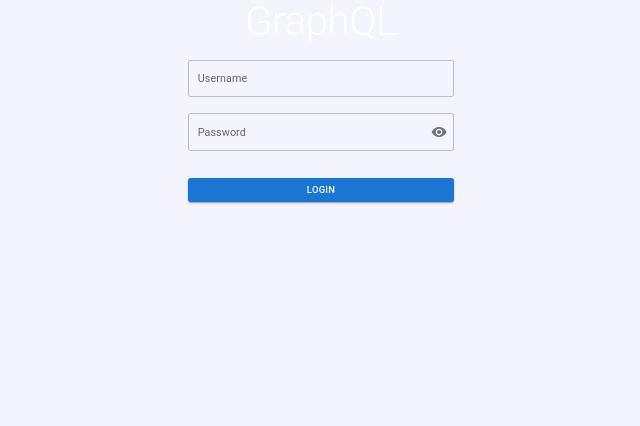
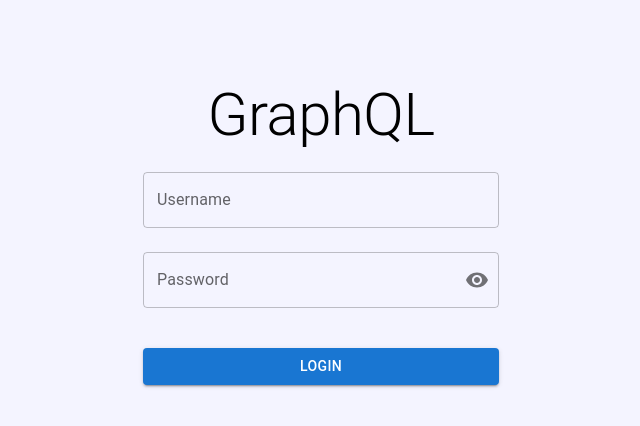
Before and after one commit to Sayed4Work/graphql, a React (Create React App) app: page /#/ in a window 1280 px wide. Shown: the part 168-594 px from the top of the page, without its empty margins (319-959 px from the left). Built offline with nearby package versions, Linux system fonts and the light colour scheme.

Commit message:
style: change backgroundColor & resize xp graph

```diff
--- a/src/assets/css/global.css
+++ b/src/assets/css/global.css
@@ -3,9 +3,13 @@ body {
   font-family: 'Arial', sans-serif;
   margin: 0;
   padding: 0;
-  background-color: #f4f4ff;
+  background-color: #2b2b2b;
   color: #fff;
   overflow-x: hidden;
+}
+
+.login-page{
+  background-color: f4f4ff;
 }
 
 /* Scrollbars styling (optional) */
@@ -22,9 +26,3 @@ body {
 ::-webkit-scrollbar-track {
   background-color: rgba(255, 255, 255, 0.1);
 }
-
-@media (min-width: 1280px) {
-  body {
-    zoom: 67%;
-  }
-}
--- a/src/dashboard/xpPerMonth.jsx
+++ b/src/dashboard/xpPerMonth.jsx
@@ -56,7 +56,7 @@ function XpPerMonth() {
           <LineChart
             xAxis={[{ scaleType: "point", data: monthlyXp.map((d) => d.month) }]}
             series={[{ data: monthlyXp.map((d) => d.xp), curve: "linear" , color: "rgba(2, 154, 2, 0.6)" }]}
-            width={800}
+            width={600}
             height={400}
           />
         </div>
--- a/src/pages/dashboard.jsx
+++ b/src/pages/dashboard.jsx
@@ -29,7 +29,7 @@ function Dashboard() {
   sx={{
     width: "100%", // Prevent extra width
     height: "100vh",
-    backgroundColor: "#f4f4ff",
+    backgroundColor: "#2b2b2b",
     display: "flex",
     justifyContent: "center",
     padding: "20px", // Add padding to avoid content sticking to edges
@@ -44,7 +44,7 @@ function Dashboard() {
     }}
   >
     {/* All Card Components */}
-    <Card sx={{ backgroundColor: "white", color: "black", height: "400px", borderRadius: "1rem", gridColumn: "span 2" }}>
+    <Card sx={{ backgroundColor: "white", color: "black", height: "300px", borderRadius: "1rem", gridColumn: "span 2" }}>
       <Typography fontWeight="bold" variant="h6" align="center" mt={"15px"} display="flex" justifyContent="center" alignItems="center" gap={1}>
         <PersonIcon />
         User Information
@@ -79,7 +79,7 @@ function Dashboard() {
         <TrendingUpIcon />
         XP Per Month
       </Typography>
-      <CardContent sx={{ display: "flex", justifyContent: "center", alignItems: "center", height: "100%" }}>
+      <CardContent sx={{ display: "flex", justifyContent: "center", alignItems: "center", height: "100%"}}>
         <XpPerMonth />
       </CardContent>
     </Card>
--- a/src/pages/login.jsx
+++ b/src/pages/login.jsx
@@ -69,13 +69,14 @@ const Login = () => {
         justifyContent: "center",
         backgroundColor: "#f4f4ff", // Light gray background
       }}
+      className="login-page"
     >
       <Container maxWidth="xs">
         <Box
           className="shadow-lg rounded-lg bg-white p-8"
-          sx={{ textAlign: "center" }}
+          sx={{ textAlign: "center", padding: "20px", borderRadius: "1rem"  }}
         >
-          <Typography variant="h2" gutterBottom>
+          <Typography variant="h2" gutterBottom color="black">
             GraphQL
           </Typography>
 
```
Also changed, not shown: 1 other file (tests, documents, lock files or other folders).
